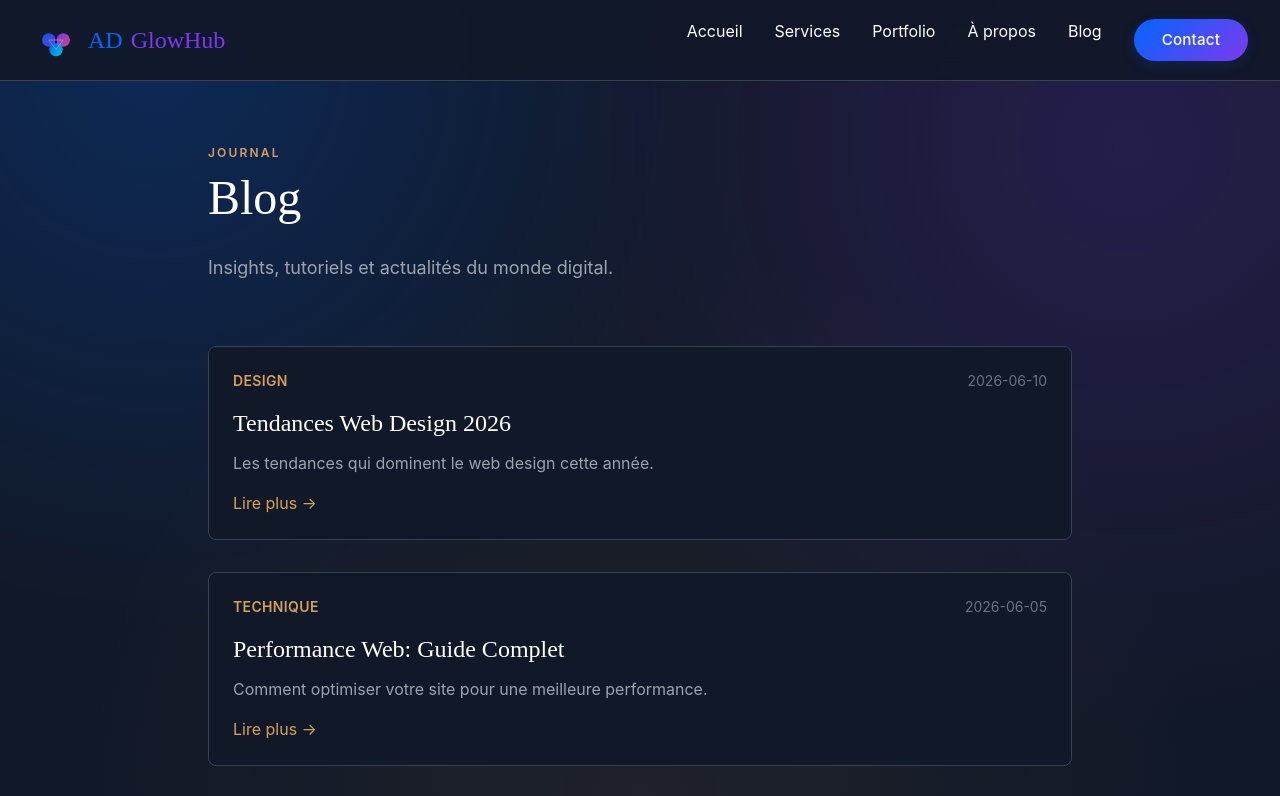
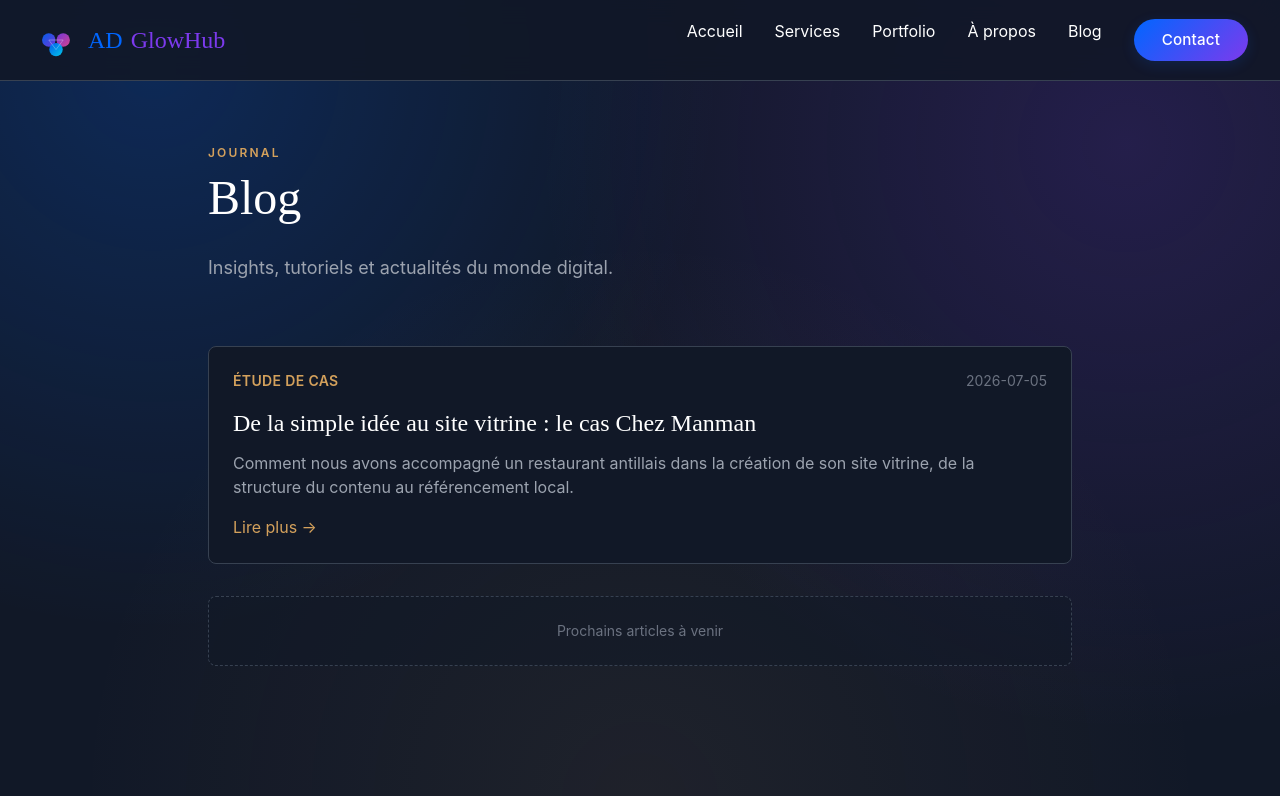
Before and after one commit to Kaissa2789/ad-glowhub, a Next.js app: page /blog in a window 1280 px wide. Shown: the top 796 px of the page. Built offline with nearby package versions, Linux system fonts and the light colour scheme.

Commit message:
Update page.tsx

```diff
--- a/app/blog/page.tsx
+++ b/app/blog/page.tsx
@@ -1,3 +1,5 @@
+import Link from 'next/link'
+
 export const metadata = {
   title: 'Blog - AD GlowHub',
   description: 'Articles et insights sur design, développement et stratégie digitale.',
@@ -6,22 +8,12 @@ export const metadata = {
 export default function Blog() {
   const articles = [
     {
-      title: 'Tendances Web Design 2026',
-      date: '2026-06-10',
-      category: 'Design',
-      excerpt: 'Les tendances qui dominent le web design cette année.',
-    },
-    {
-      title: 'Performance Web: Guide Complet',
-      date: '2026-06-05',
-      category: 'Technique',
-      excerpt: 'Comment optimiser votre site pour une meilleure performance.',
-    },
-    {
-      title: 'Stratégie SEO pour 2026',
-      date: '2026-06-01',
-      category: 'Stratégie',
-      excerpt: 'Guide complet pour dominer les résultats de recherche.',
+      title: 'De la simple idée au site vitrine : le cas Chez Manman',
+      date: '2026-07-05',
+      category: 'Étude de cas',
+      excerpt:
+        "Comment nous avons accompagné un restaurant antillais dans la création de son site vitrine, de la structure du contenu au référencement local.",
+      href: '/blog/chez-manman-refonte',
     },
   ]
 
@@ -36,9 +28,10 @@ export default function Blog() {
 
         <div className="space-y-8">
           {articles.map((article, idx) => (
-            <article
+            <Link
               key={idx}
-              className="p-6 bg-gray-900 rounded-lg border border-gray-700 hover:border-gold/40 transition cursor-pointer"
+              href={article.href}
+              className="block p-6 bg-gray-900 rounded-lg border border-gray-700 hover:border-gold/40 transition cursor-pointer"
             >
               <div className="flex items-center justify-between mb-4">
                 <span className="text-gold text-sm font-semibold uppercase tracking-wide">
@@ -48,11 +41,16 @@ export default function Blog() {
               </div>
               <h3 className="font-display text-2xl font-medium mb-3">{article.title}</h3>
               <p className="text-gray-400">{article.excerpt}</p>
-              <a href="#" className="text-gold hover:underline mt-4 inline-block">
+              <span className="text-gold hover:underline mt-4 inline-block">
                 Lire plus →
-              </a>
-            </article>
+              </span>
+            </Link>
           ))}
+
+          {/* Placeholder "coming soon" */}
+          <div className="p-6 bg-gray-900/50 rounded-lg border border-dashed border-gray-700 text-center">
+            <p className="text-gray-500 text-sm">Prochains articles à venir</p>
+          </div>
         </div>
       </div>
     </div>
```
